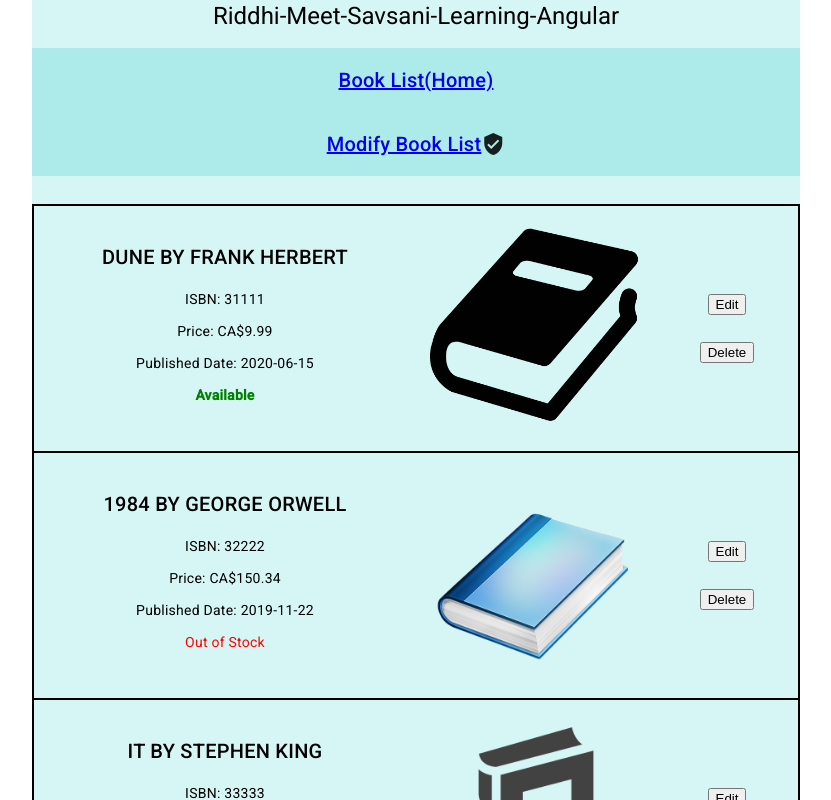
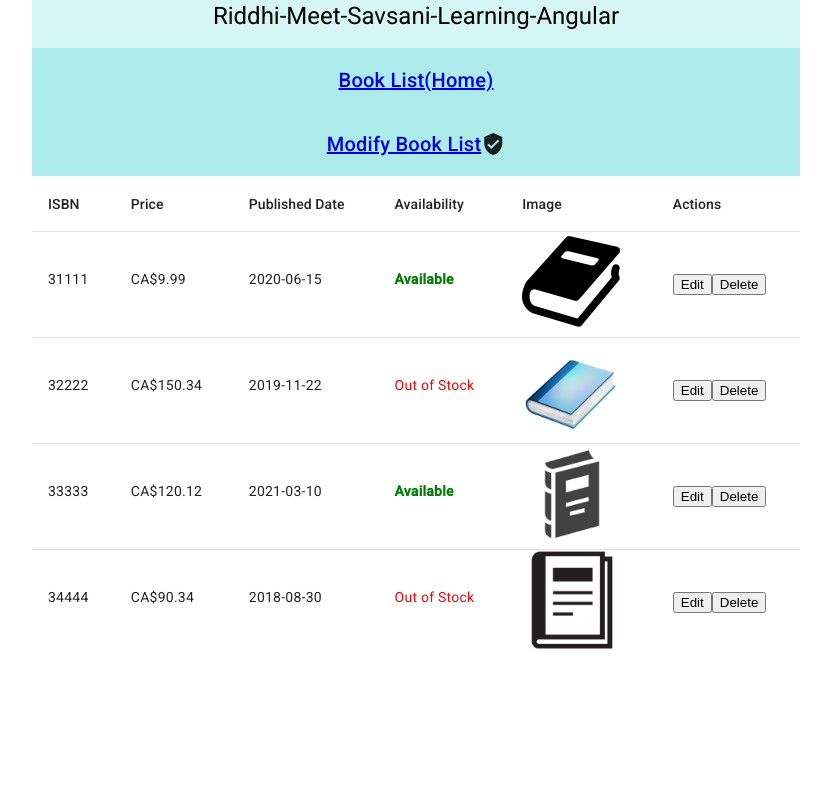
Before and after one commit to RiddhiMeetSavsani/Riddhi_Meet_Savsani_Learning_Angular, an Angular app: page /books in a window 1280 px wide. Shown: the top 800 px of the page, without its empty margins (224-1055 px from the left). Built offline with nearby package versions, Linux system fonts and the light colour scheme.

Commit message:
Table material design implemented in book-list component

```diff
--- a/src/app/book-list/book-list.component.css
+++ b/src/app/book-list/book-list.component.css
@@ -1,32 +1,36 @@
 
-table{
-  margin:auto;
-  border-collapse: collapse;
+/*table{*/
+/*  margin:auto;*/
+/*  border-collapse: collapse;*/
 
-  border: 2px solid black;
-  margin-top: 2em;
+/*  border: 2px solid black;*/
+/*  margin-top: 2em;*/
+/*}*/
+
+/*.bookListItem{*/
+/*  border: 2px solid black;*/
+/*  padding: 10px;*/
+/*  width: 45em;*/
+/*  margin:auto;*/
+/*  margin-top: 2em;*/
+/*}*/
+/*.even{*/
+/*  background-color: aliceblue;*/
+/*}*/
+/*.odd{*/
+/*  background-color: azure;*/
+/*}*/
+/*td:first-of-type{*/
+/*  width: 50%;*/
+/*}*/
+/*button{*/
+/*  margin: 1em;*/
+/*}*/
+/*td{*/
+/*  padding: 1em;*/
+/*  border-bottom: 2px solid black;*/
+/*}*/
+
+table {
+  width: 100%;
 }
-
-.bookListItem{
-  border: 2px solid black;
-  padding: 10px;
-  width: 45em;
-  margin:auto;
-  margin-top: 2em;
-}
-.even{
-  background-color: aliceblue;
-}
-.odd{
-  background-color: azure;
-}
-td:first-of-type{
-  width: 50%;
-}
-button{
-  margin: 1em;
-}
-td{
-  padding: 1em;
-  border-bottom: 2px solid black;
-}
--- a/src/app/book-list/book-list.component.html
+++ b/src/app/book-list/book-list.component.html
@@ -1,31 +1,64 @@
-<div>
-  <table>
+<div style="overflow-x: auto;">
+  <table mat-table [dataSource]="bookList" class="mat-elevation-z8 custom-table">
 
+    <!-- ISBN Column -->
+    <ng-container matColumnDef="isbn">
+      <th mat-header-cell *matHeaderCellDef class="isbn-column"> ISBN </th>
+      <td mat-cell *matCellDef="let book" class="isbn-column">
+        <p>{{ book.isbn }}</p>
+      </td>
+    </ng-container>
 
+    <!-- Price Column -->
+    <ng-container matColumnDef="price">
+      <th mat-header-cell *matHeaderCellDef class="price-column"> Price </th>
+      <td mat-cell *matCellDef="let book" class="price-column">
+        <p>{{ book.price | currency:'CAD':'symbol':'1.2-2' }}</p>
+      </td>
+    </ng-container>
 
-    <tr *ngFor="let book of bookList; let i = index "  [routerLink]="['/books',book.isbn ]" (click)="selectBook(book)" [appHoverHighlight]="'#ccebff'" [appTooltip]="book.genre">
-      <td [ngClass]="{'last-td': i === bookList.length - 1}" >
-        <h2>{{ book | bookDescription |uppercase}}</h2>
-        <p>ISBN: {{ book?.isbn }}</p>
-        <p>Price: {{ book?.price |currency :'CAD' : "symbol":'1.2-2' }}</p>
-        <p>Published Date: {{ book?.publishedDate |date :'yyyy-MM-dd'}}</p>
-        <p [ngStyle]="{ 'color': (book | availabilityStyle).color, 'font-weight': (book | availabilityStyle).fontWeight }">
+    <!-- Published Date Column -->
+    <ng-container matColumnDef="publishedDate">
+      <th mat-header-cell *matHeaderCellDef class="date-column"> Published Date </th>
+      <td mat-cell *matCellDef="let book" class="date-column">
+        <p>{{ book.publishedDate | date:'yyyy-MM-dd' }}</p>
+      </td>
+    </ng-container>
+
+    <!-- Availability Column -->
+    <ng-container matColumnDef="availability">
+      <th mat-header-cell *matHeaderCellDef class="availability-column"> Availability </th>
+      <td mat-cell *matCellDef="let book" class="availability-column">
+        <p [ngStyle]="{
+            'color': (book | availabilityStyle).color,
+            'font-weight': (book | availabilityStyle).fontWeight
+          }">
           {{ (book | availabilityStyle).text }}
         </p>
       </td>
-      <td [ngClass]="{'last-td': i === bookList.length - 1}">
-        <img
-          [ngSrc]="book?.imageUrl || '../assets/pngimg1.png'"
-          alt="{{ book?.title }}"
-          width="212"
-          height="212"
-          priority
-        />
+    </ng-container>
+
+    <!-- Actions Column -->
+    <ng-container matColumnDef="actions">
+      <th mat-header-cell *matHeaderCellDef class="actions-column"> Actions </th>
+      <td mat-cell *matCellDef="let book" class="actions-column">
+        <button mat-raised-button color="primary" (click)="editBook(book.isbn, $event)">Edit</button>
+        <button mat-raised-button color="warn" (click)="onDelete(book.isbn)">Delete</button>
       </td>
-      <td [ngClass]="{'last-td': i === bookList.length - 1}">
-        <button (click)="editBook(book.isbn, $event)" [appHoverHighlight]="'lightblue'">Edit</button>
-        <button (click)="onDelete(book.isbn)" [appHoverHighlight]="'lightpink'">Delete</button>
+    </ng-container>
+
+    <!-- Image Column -->
+    <ng-container matColumnDef="image">
+      <th mat-header-cell *matHeaderCellDef class="image-column"> Image </th>
+      <td mat-cell *matCellDef="let book" class="image-column">
+        <img [ngSrc]="book.imageUrl || '../assets/pngimg1.png'"
+             alt="{{ book.title }}"
+             width="100" height="100" />
       </td>
-    </tr>
+    </ng-container>
+
+    <!-- Table Header and Rows -->
+    <tr mat-header-row *matHeaderRowDef="['isbn', 'price', 'publishedDate', 'availability', 'image', 'actions']"></tr>
+    <tr mat-row *matRowDef="let row; columns: ['isbn', 'price', 'publishedDate', 'availability', 'image', 'actions'];"></tr>
   </table>
 </div>
--- a/src/app/book-list/book-list.component.ts
+++ b/src/app/book-list/book-list.component.ts
@@ -8,11 +8,12 @@ import {BookDescriptionPipe} from "../pipes/book-description.pipe";
 import {AvailabilityStylePipe} from "../pipes/availability-style.pipe";
 import {HoverHighlightDirective} from "../directives/hover-highlight.directive";
 import {TooltipDirective} from "../directives/tooltip.directive";
+import {MatTable, MatTableModule} from "@angular/material/table";
 
 @Component({
   selector: 'app-book-list',
   standalone: true,
-  imports: [CommonModule, BookListItemComponent, NgOptimizedImage, RouterLink, BookDescriptionPipe, AvailabilityStylePipe, HoverHighlightDirective, TooltipDirective], // Import the child component
+  imports: [CommonModule, BookListItemComponent, NgOptimizedImage, RouterLink, BookDescriptionPipe, AvailabilityStylePipe, HoverHighlightDirective, TooltipDirective, MatTableModule], // Import the child component
   templateUrl:'./book-list.component.html',
   styleUrls: ['./book-list.component.css'], // Correct the styleUrls property name
   encapsulation: ViewEncapsulation.None
```
